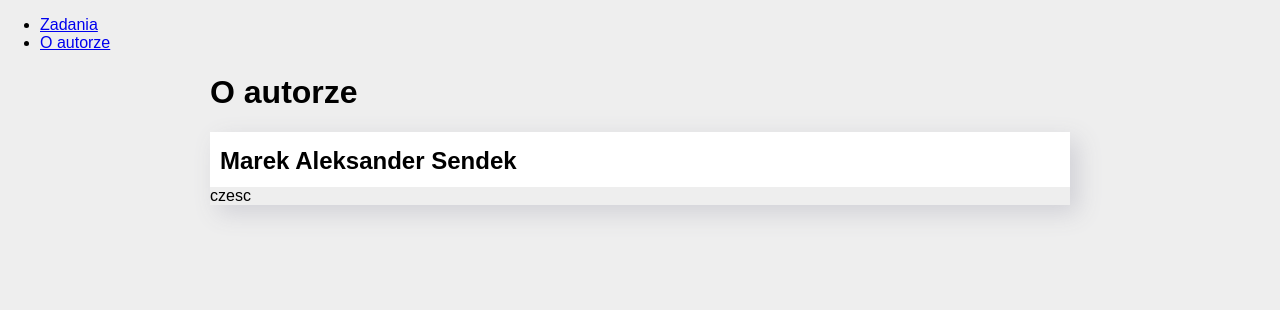
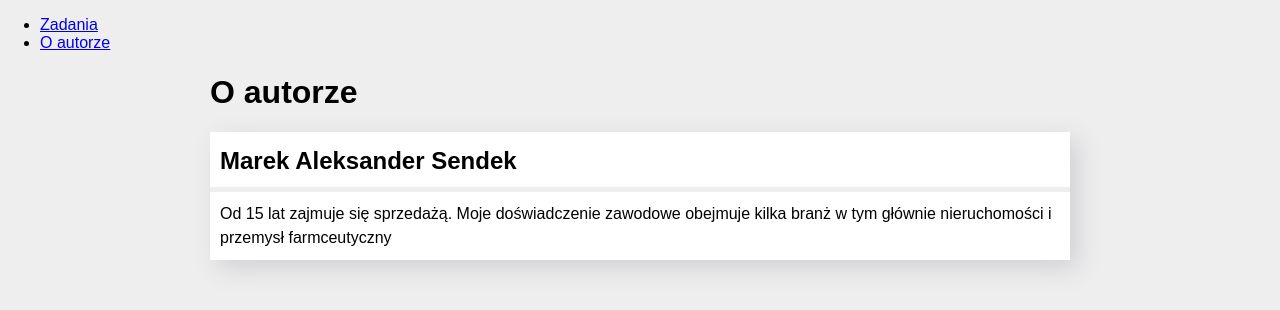
Before and after one commit to MSendek40/List-checker-react, a React (Create React App) app: page /#/author in a window 1280 px wide. Shown: the top 310 px of the page. Built offline with nearby package versions, Linux system fonts and the light colour scheme.

Commit message:
changes in Author section

```diff
--- a/src/features/author/Author.js
+++ b/src/features/author/Author.js
@@ -1,15 +1,22 @@
 import Container from "../../common/Container";
 import Header from "../../common/Header";
 import Section from "../../common/Section";
+import {AuthorText} from "./styled";
 
 function Author() {
     return (
         <Container>
             <Header title="O autorze" />
-            <Section title="Marek Aleksander Sendek"
-                body={
-                    <> czesc</>}
-            >
+            <Section
+            title="Marek Aleksander Sendek"
+            body={
+                <>
+                    <AuthorText>
+                     Od 15 lat zajmuje się sprzedażą.
+                     Moje doświadczenie zawodowe obejmuje kilka branż w tym głównie nieruchomości i przemysł farmceutyczny
+                    </AuthorText>
+                </>
+            }>
             </Section>
         </Container>
 
--- /dev/null
+++ b/src/features/author/styled.js
@@ -0,0 +1,14 @@
+import styled from "styled-components";
+
+export const AuthorText = styled.div`
+line-height: 1.5;
+display: flex;
+flex-direction: column;
+align-items: center;
+justify-content: center;
+background-color: white;
+color: black;
+margin-top: 5px;
+padding: 10px;
+width: auto;
+`;
```
